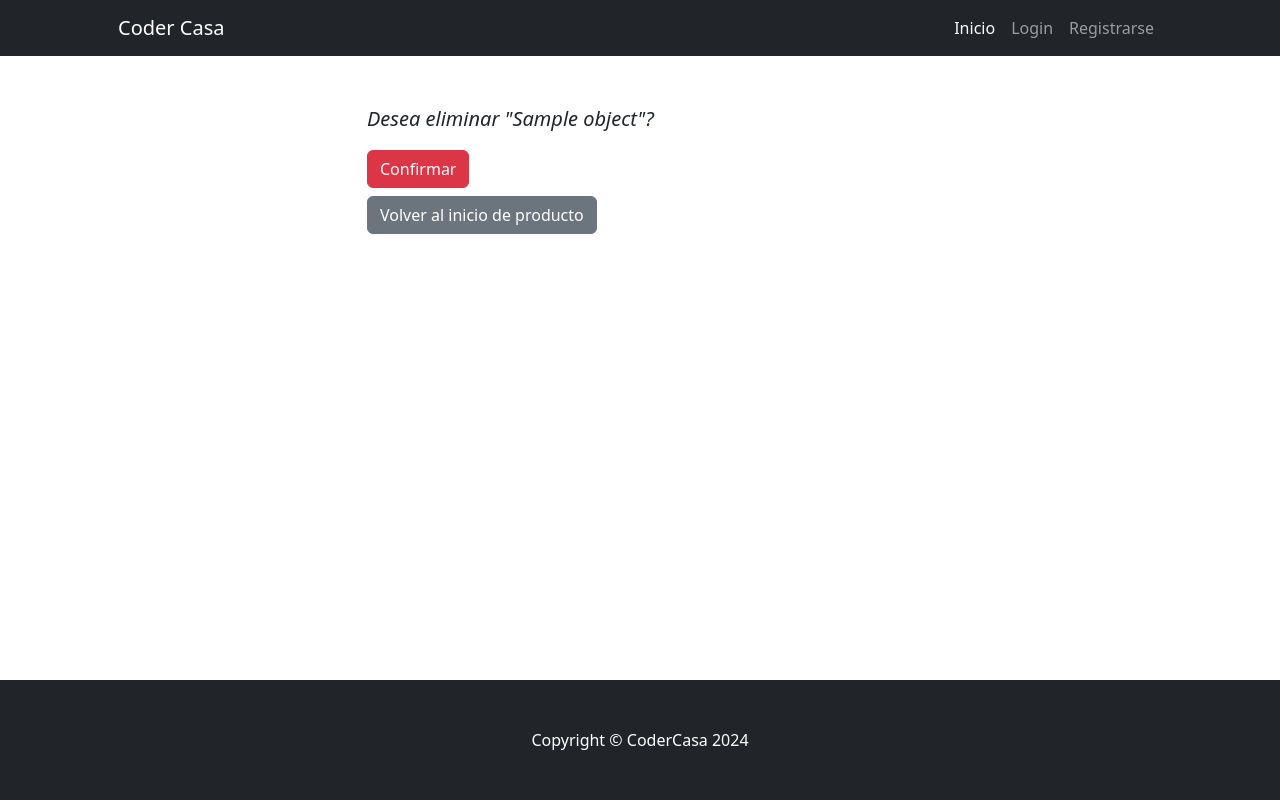
After one commit to SantiPajon/Escuela, a Django app: template Clase/templates/Clase/profesor_confirm_delete.html in a window 1280 px wide. The commit adds this page. Run offline with Django 3.2, Linux system fonts and the light colour scheme; the template is opened without the code that fills it: most values are stand-ins (such as "Sample title", 1, 10 or a date in 2020); some libraries are stand-ins or nearby versions.

Commit message:
feat: ahora podemos eliminar profesores

```diff
--- /dev/null
+++ b/Clase/templates/Clase/profesor_confirm_delete.html
@@ -0,0 +1,25 @@
+{% extends 'core/base.html' %}
+
+{% block title %}
+    Profesores | Profesor
+{% endblock title %}
+
+{% block body_title %}
+    Profesores | Profesor - Eliminar
+{% endblock body_title %}
+
+{% block content %}
+<div class="container">
+    <div class="row justify-content-center mt-5">
+        <div class="col-md-6">
+            <p class="fs-5 fst-italic">Desea eliminar "{{ object.nombre }}"?</p>
+            <form action="" method="post">
+                {% csrf_token %}
+                <button type="submit" class="btn btn-danger">Confirmar</button>
+            </form>
+            <a href="{% url 'Clase:profesor_list' %}" class="btn btn-secondary mt-2">Volver al inicio de producto</a>
+        </div>
+    </div>
+</div>
+
+{% endblock content %}
--- a/Clase/templates/Clase/profesor_list.html
+++ b/Clase/templates/Clase/profesor_list.html
@@ -17,6 +17,9 @@
             <div class="card-body">
               <h3 class="card-title">{{ profe.nombre }} {{ profe.apellido }}</h3>
               <p class="card-text">Curso: {{ profe.materia }}</p>
+              {% if user.is_staff %}
+                <a href="{% url 'Clase:profesor_delete' profe.id %}" class="btn btn-primary">Eliminar</a>
+              {% endif %}
             </div>
           </div>
         {% endfor %}
--- a/Clase/urls.py
+++ b/Clase/urls.py
@@ -11,7 +11,8 @@ from Clase.views import (
     CursoDetail,
     CursoDelete,
     CursoUpdate,
-    EstudianteDelete)
+    EstudianteDelete,
+    ProfesorDelete)
 
 app_name = "Clase"
 
@@ -29,4 +30,5 @@ urlpatterns = [
     path("curso/delete/<int:pk>", CursoDelete.as_view(), name="curso_delete"),
     path("curso/update/<int:pk>", CursoUpdate.as_view(), name="curso_update"),
     path("estudiante/delete/<int:pk>", EstudianteDelete.as_view(), name="estudiante_delete"),
+    path("profesor/delete/<int:pk>", ProfesorDelete.as_view(), name="profesor_delete"),
 ]
--- a/Clase/views.py
+++ b/Clase/views.py
@@ -96,3 +96,7 @@ class CursoUpdate(UpdateView):
 class EstudianteDelete(DeleteView):
     model = Estudiante
     success_url = reverse_lazy("Clase:estudiante_list")
+
+class ProfesorDelete(DeleteView):
+    model = Profesor
+    success_url = reverse_lazy("Clase:profesor_list")
```
Also changed, not shown: db.sqlite3.
